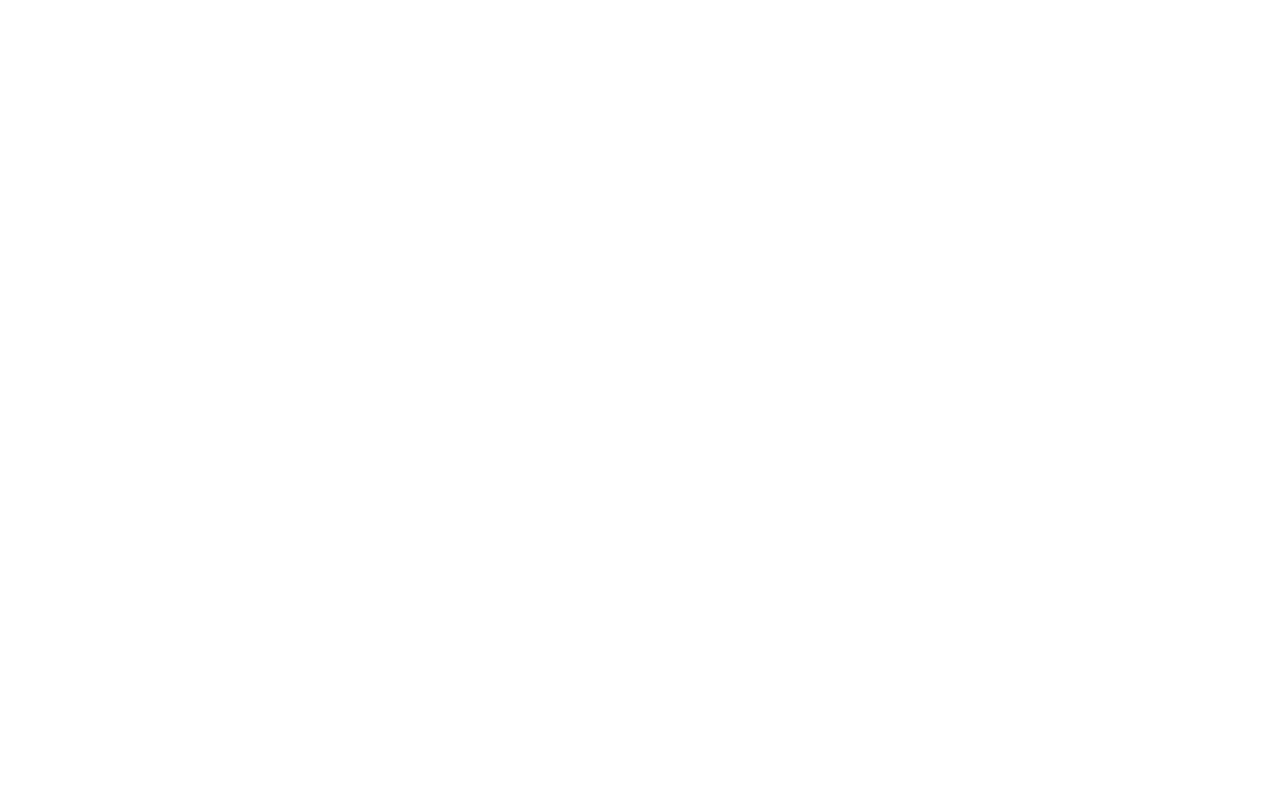
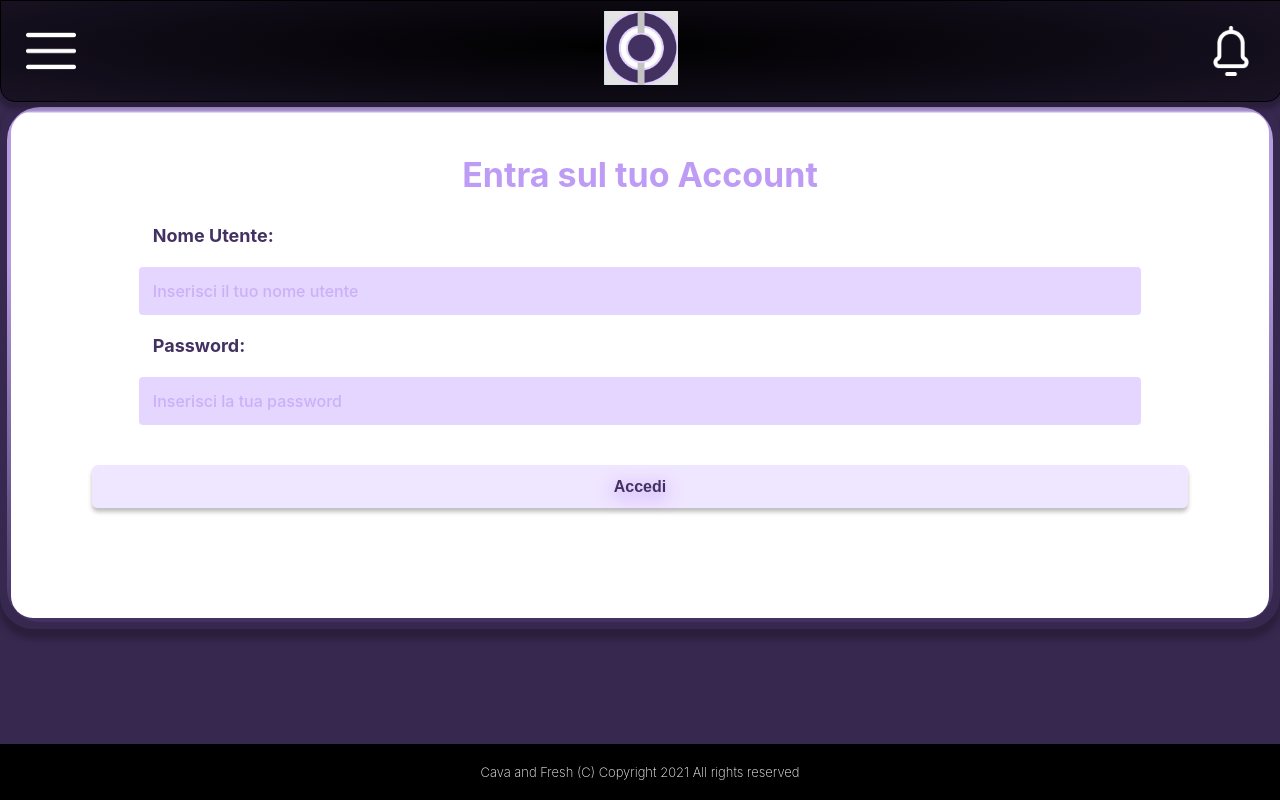
Before and after one commit to CavDev26/Oniric-WebSite, a PHP site: page /html/login.html in a window 1280 px wide. Before the commit the page is empty. Run offline with PHP 8.4, Linux system fonts and the light colour scheme.

Commit message:
started login page

```diff
--- /dev/null
+++ b/css/login_signup.css
@@ -0,0 +1,56 @@
+.signUpTitle {
+  font-family: Inter;
+  font-style: normal;
+  font-weight: bold;
+  font-size: 34px;
+  line-height: 41px;
+  text-align: center;
+  color: #be9cf5;
+  padding: 0 80px;
+  margin-bottom: 30px;
+}
+
+.form {
+  margin: 20px;
+  padding: 12px;
+  display: inline-block;
+  background: #e5d6ff;
+  border-radius: 4px;
+  width: 80%;
+  border: 2px solid #e5d6ff;
+  -webkit-transition: 0.5s;
+  transition: 0.5s;
+  outline: none;
+  font-family: Inter;
+  font-style: normal;
+  font-weight: 500;
+  font-size: 16px;
+  line-height: 100%;
+}
+
+.form::placeholder {
+  color: rgba(190, 156, 245, 0.66);
+}
+
+.form:focus {
+  border: 2px solid #b596e6;
+}
+
+.fullHeight {
+  height: 100%;
+}
+.softButton {
+  background: rgba(229, 214, 255, 0.6);
+  box-shadow: 0px 4px 4px rgba(0, 0, 0, 0.25);
+  border: 2px solid transparent;
+  border-radius: 6px;
+  font-style: normal;
+  font-weight: 600;
+  font-size: 16px;
+  line-height: 19px;
+  color: #433161;
+  width: 90%;
+  margin: 20px 0;
+  padding: 10px 0;
+  text-shadow: 0px 4px 17px #ad7cff;
+}
--- a/css/productStyle.css
+++ b/css/productStyle.css
@@ -256,3 +256,12 @@ line-height: 5px;
 .squareRoundButton:hover , .cartButton:hover{
   opacity: 0.5;
 }
+
+.left {
+  float: left;
+  text-align: left;
+}
+.right {
+  float: right;
+  text-align: right;
+}
--- a/html/login.html
+++ b/html/login.html
@@ -0,0 +1,50 @@
+<!DOCTYPE html>
+<html lang="it">
+  <head>
+    <meta charset="utf-8" />
+    <meta name="viewport" content="width=device-width, initial-scale=1" />
+    <link rel="stylesheet" href="../css/style.css" />
+    <link rel="stylesheet" href="../css/productStyle.css" />
+    <link rel="stylesheet" href="../css/login_signup.css" />
+
+    <title>Cava 2000</title>
+  </head>
+  <body>
+    <nav class="navbar-top">
+      <img src="../img/3barsNav.png" alt="" class="dropmenu" />
+      <img src="../img/first_logo.jpg" alt="" class="main-logo" />
+      <img src="../img/notification.png" alt="" class="notification-menu" />
+    </nav>
+
+    <div class="productBack fullHeight">
+      <h1 class="signUpTitle">Entra sul tuo Account</h1>
+      <form>
+        <label for="username" class="priceItem left">Nome Utente:</label><br />
+        <input
+          class="form"
+          type="text"
+          id="username"
+          name="username"
+          placeholder="Inserisci il tuo nome utente"
+        /><br />
+        <label for="password" class="priceItem left">Password:</label><br />
+        <input
+          class="form"
+          type="password"
+          id="password"
+          name="password"
+          placeholder="Inserisci la tua password"
+        /><br />
+      </form>
+      <footer>
+        <button type="button" class="softButton">
+          <span class="buttonContent">Accedi</span>
+        </button>
+      </footer>
+    </div>
+
+    <footer class="home-footer">
+      Cava and Fresh (C) Copyright 2021 All rights reserved
+    </footer>
+  </body>
+</html>
```
